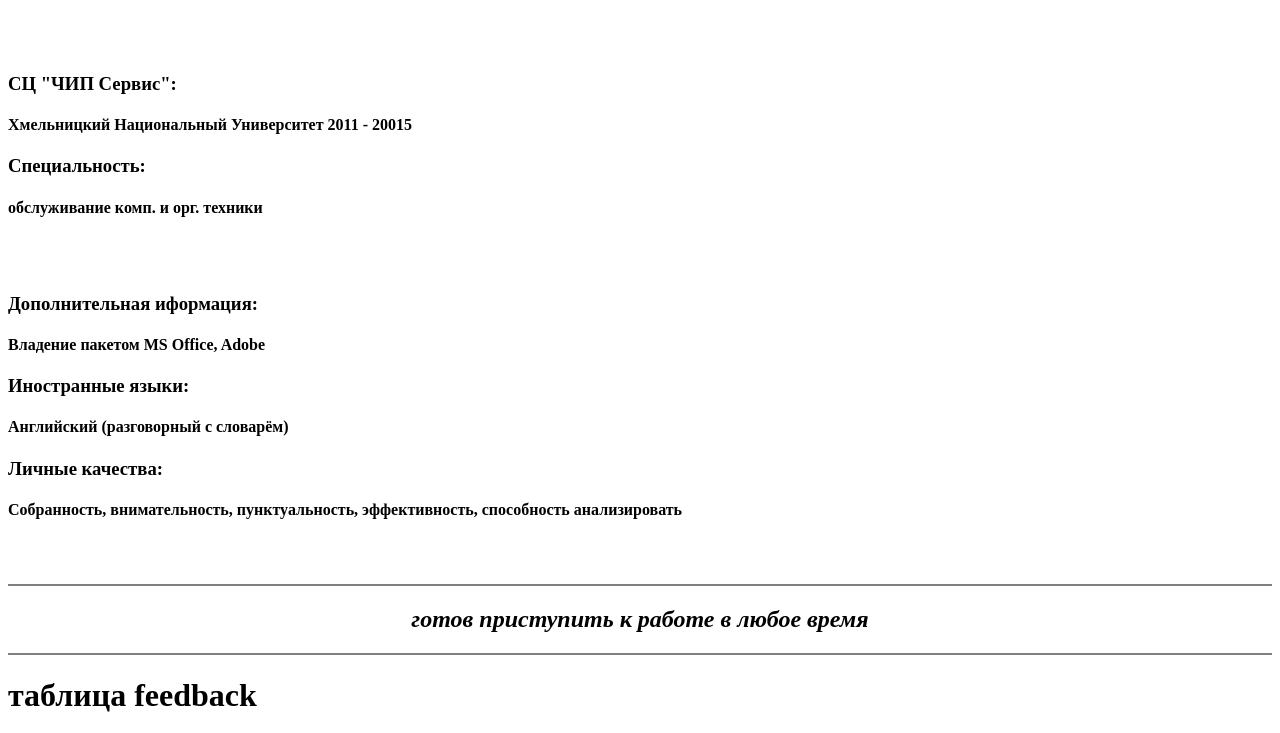
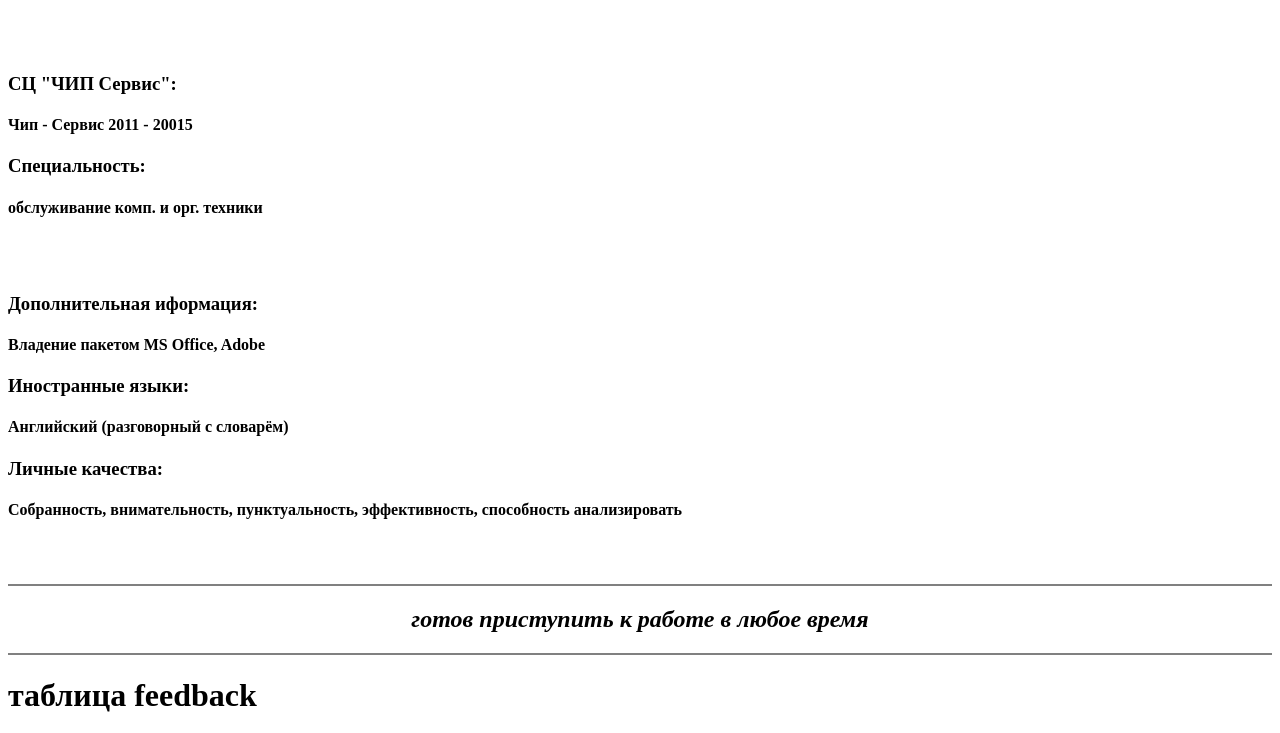
Before and after one commit to OAntoshchuk/lesson, a plain HTML site: page index.html in a window 1280 px wide. Shown: the part 814-1547 px from the top of the page. Drawn offline with Linux system fonts and the light colour scheme.

Commit message:
Add files via upload

```diff
--- a/index.html
+++ b/index.html
@@ -40,7 +40,7 @@
         <br><br>
 
         <h3 align="left"><b>СЦ "ЧИП Сервис":</b></h3>
-        <h4>Хмельницкий Национальный Университет 2011 - 20015 </h4>
+        <h4>Чип - Сервис 2011 - 20015 </h4>
         <h3 align="left"><b>Специальность:</b></h3>
         <h4> обслуживание комп. и орг. техники</h4>
         <br><br>
```
Also changed, not shown: test.txt (added).
